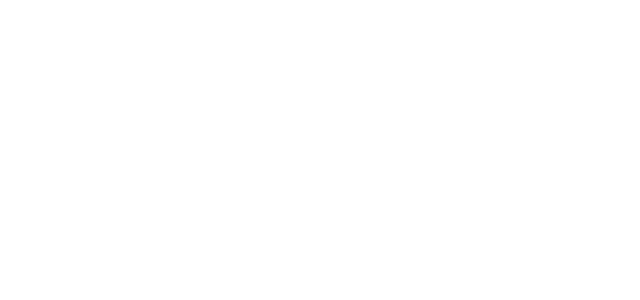
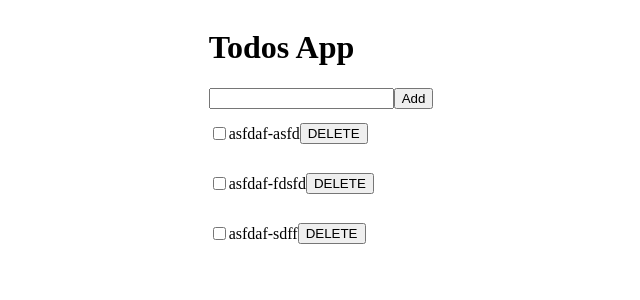
Before and after one commit to hungnv1997/todos-app-react-redux-bunma, a React (Create React App) app: page / in a window 1280 px wide. Shown: the top 300 px of the page, without its empty margins (319-959 px from the left). Built offline with nearby package versions, Linux system fonts and the light colour scheme.

Commit message:
UI project

```diff
--- a/src/App.js
+++ b/src/App.js
@@ -1,8 +1,9 @@
+import Todos from "./components/Todos";
 
 function App() {
   return (
-    <div className="App">
-
+    <div className="App" style = {{display:'flex', flexDirection:'column', alignItems:'center', justifyContent:'center'}}>
+      <Todos/>
     </div>
   );
 }
--- a/src/components/Header.js
+++ b/src/components/Header.js
@@ -0,0 +1,13 @@
+import React from 'react'
+
+function Header() {
+    return (
+        <div>
+            <h1>Todos App</h1>
+            <input type="text" />
+            <button>Add</button>
+        </div>
+    )
+}
+
+export default Header
--- a/src/components/Todo.js
+++ b/src/components/Todo.js
@@ -0,0 +1,22 @@
+import React from 'react'
+
+function Todo(props) {
+    const {todo}=props;
+    const handleClickDelete= ()=>{
+        console.log(todo.id);
+    }
+    const handleChecked = ()=>{
+        console.log('checked',todo.id)
+    }
+    return (
+        <div>
+            <div style = {{display:'flex', flexDirection:'row', alignItems:'center'}}>
+                <input type="checkbox" onChange={handleChecked}/>
+                <p>{todo.id}</p>
+                <button onClick={handleClickDelete}>DELETE</button>
+            </div>
+        </div>
+    )
+}
+
+export default Todo
--- a/src/components/Todos.js
+++ b/src/components/Todos.js
@@ -0,0 +1,29 @@
+import React from 'react'
+import Header from './Header'
+import Todo from './Todo'
+
+function Todos() {
+    const todos = [
+        {id:'asfdaf-asfd', text: 'Đi mua đồ', isMarked: false},
+        {id:'asfdaf-fdsfd', text: 'Đi mua đồ', isMarked: false},
+        {id:'asfdaf-sdff', text: 'Đi mua đồ', isMarked: false}
+    ]
+    return (
+        <div>
+            <Header/>
+            {
+                todos.length>0&& todos.map(
+                    todo => (
+                        <Todo
+                            key = {todo.id}
+                            todo= {todo}
+
+                        />
+                    )
+                )
+            }
+        </div>
+    )
+}
+
+export default Todos
```
